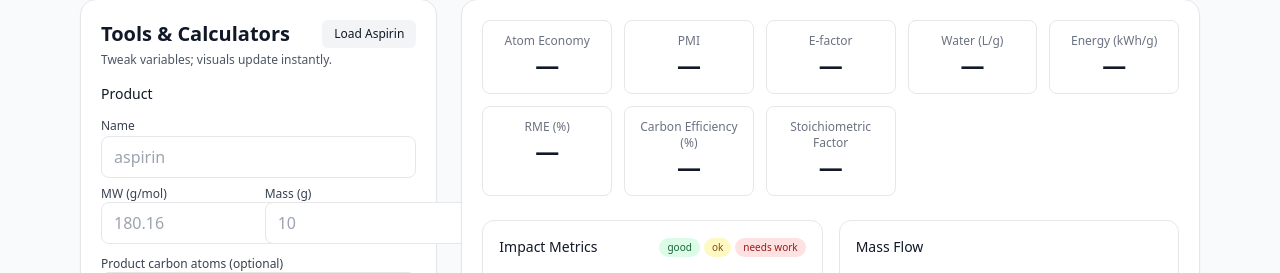
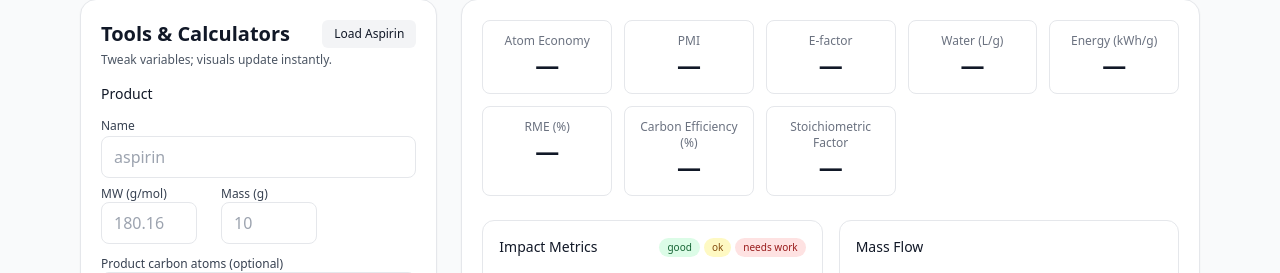
Before and after one commit to sufyanaslam44/green-toolkit-backend, a FastAPI app: page /simulate in a window 1280 px wide. Shown: the part 98-371 px from the top of the page. Run offline with FastAPI, Linux system fonts and the light colour scheme; some libraries are stand-ins or nearby versions.

Commit message:
box length

```diff
--- a/templates/sim.html
+++ b/templates/sim.html
@@ -46,16 +46,21 @@
   <input id="prod_name" class="w-full border rounded-lg px-3 py-2 mb-2" placeholder="aspirin" />
 
   <!-- MW & Mass (top row, two columns) -->
-  <div class="grid grid-cols-2 gap-3">
+  <div class="flex gap-6">
   <label class="grid">
     <span class="text-xs text-gray-700">MW (g/mol)</span>
-      <input id="prod_mw" type="number" step="any" min="0" class="border rounded-lg px-3 py-2" placeholder="180.16">
+    <input id="prod_mw" type="number" step="any" min="0"
+           class="border rounded-lg px-3 py-2 w-24"
+           placeholder="180.16">
   </label>
   <label class="grid">
     <span class="text-xs text-gray-700">Mass (g)</span>
-      <input id="prod_mass" type="number" step="any" min="0" class="border rounded-lg px-3 py-2" placeholder="10">
+    <input id="prod_mass" type="number" step="any" min="0"
+           class="border rounded-lg px-3 py-2 w-24"
+           placeholder="10">
   </label>
 </div>
+
 
   <!-- Carbon atoms (beneath) -->
   <label class="grid mt-3">
```
Lines whose indentation alone changed are shown as unchanged.
